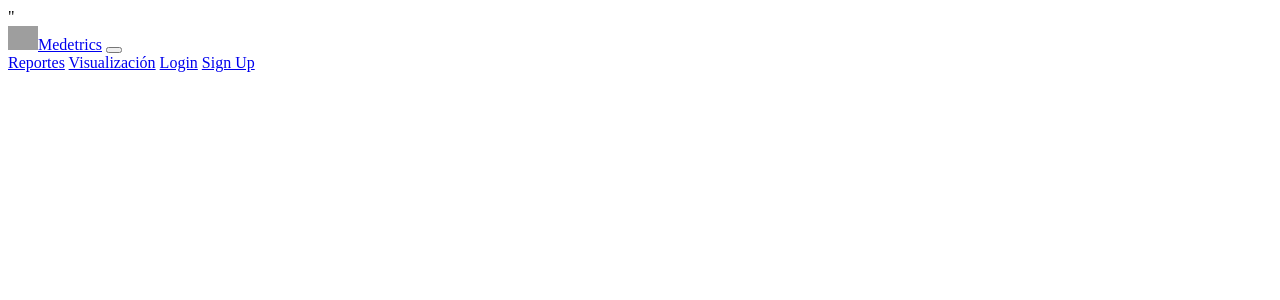
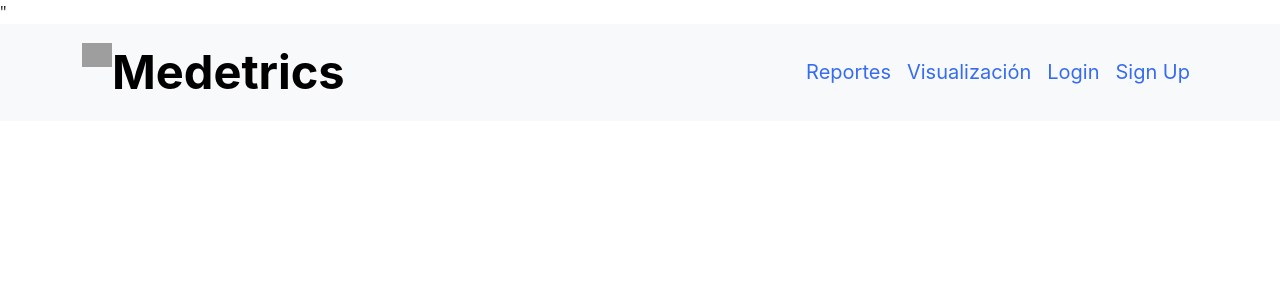
Before and after one commit to jovillarrealm/Medetrics, a Django app: template Medetrics/Medetrics/templates/base.html in a window 1280 px wide. Shown: the top 300 px of the page. Run offline with Django 4.2, Linux system fonts and the light colour scheme; the template is opened without the code that fills it, so the values that code supplies are empty; grey boxes are pictures that could not be loaded.

Commit message:
cambios en navbar

```diff
--- a/Medetrics/Medetrics/templates/base.html
+++ b/Medetrics/Medetrics/templates/base.html
@@ -1,24 +1,35 @@
 <!doctype html>
 <html lang="en">
+
 <head>
-        <link href="https://cdn.jsdelivr.net/npm/bootstrap@5.3.1/dist/css/bootstrap.min.css" rel="stylesheet"integrity="sha384-4bw+/aepP/YC94hEpVNVgiZdgIC5+VKNBQNGCHeKRQN+PtmoHDEXuppvnDJzQIu9" crossorigin="anonymous">"
+    <link href="https://cdn.jsdelivr.net/npm/bootstrap@5.3.1/dist/css/bootstrap.min.css" rel="stylesheet"
+        integrity="sha384-4bw+/aepP/YC94hEpVNVgiZdgIC5+VKNBQNGCHeKRQN+PtmoHDEXuppvnDJzQIu9" crossorigin="anonymous">"
 </head>
 
 <body>
     <nav class="navbar navbar-expand-lg navbar-light bg-light mb-3">
         <div class="container">
-                <a class="navbar-brand" href="#">
+            <a class="navbar-brand" href="#"
+                style="font-family: 'Inter', sans-serif; font-weight: bold; font-size: 47px;">
                 {% load static %}
-                    <img src="{% static 'images/icono.jpg' %}" alt="" width="30" height="24" class="d-inline-block align-text-top"/>Medetrics</a>
-                <button class="navbar-toggler" type="button" data-bstoggle="collapse" data-bs-target="navbarNavAltMarkup" aria-controls="navbarNavAltMarkup" aria-expanded="false" aria-label="Toggle navigation">
+                <img src="{% static 'images/icono.jpg' %}" alt="" width="30" height="24"
+                    class="d-inline-block align-text-top" />Medetrics
+            </a>
+
+            <button class="navbar-toggler" type="button" data-bstoggle="collapse" data-bs-target="navbarNavAltMarkup"
+                aria-controls="navbarNavAltMarkup" aria-expanded="false" aria-label="Toggle navigation">
                 <span class="navbar-toggler-icon"></span>
             </button>
             <div class="collapse navbar-collapse" id="navbarNavAltMarkup">
                 <div class="navbar-nav ms-auto">
-                        <a class="nav-link" href="#">Reportes</a>
-                        <a class="nav-link" href="{% url 'visualizacion' %}">Visualización</a>
-                        <a class="nav-link" href="#">Login</a>
-                        <a class="nav-link" href="#">Sign Up</a>
+                    <a class="nav-link" href="#"
+                        style="color: #366CF1; font-family: 'Inter', sans-serif; font-size: 20px;">Reportes</a>
+                    <a class="nav-link" href="{% url 'visualizacion' %}"
+                        style="color: #366CF1; font-family: 'Inter', sans-serif; font-size: 20px;">Visualización</a>
+                    <a class="nav-link" href="#"
+                        style="color: #366CF1; font-family: 'Inter', sans-serif; font-size: 20px;">Login</a>
+                    <a class="nav-link" href="#"
+                        style="color: #366CF1; font-family: 'Inter', sans-serif; font-size: 20px;">Sign Up</a>
                 </div>
             </div>
         </div>
@@ -29,4 +40,5 @@
     </div>
 
 </body>
+
 </html>
```
Lines whose indentation alone changed are shown as unchanged.
